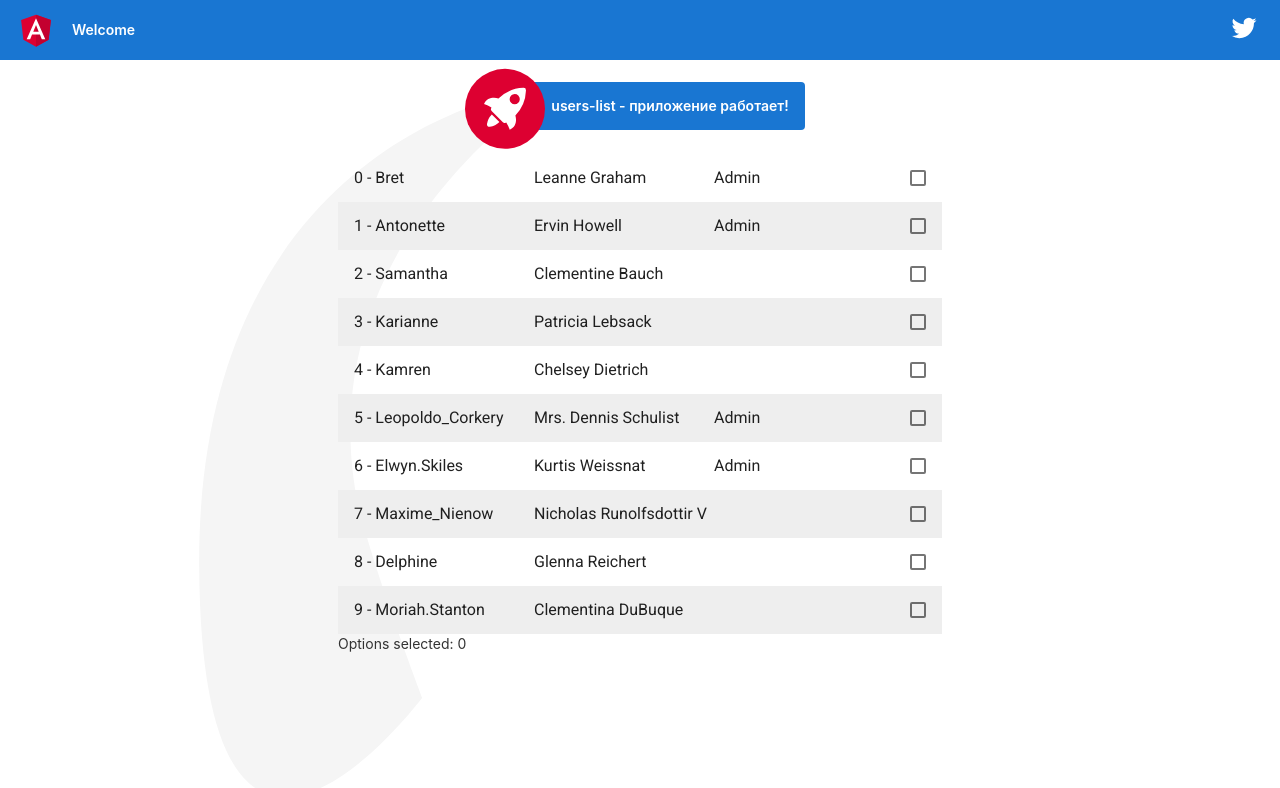
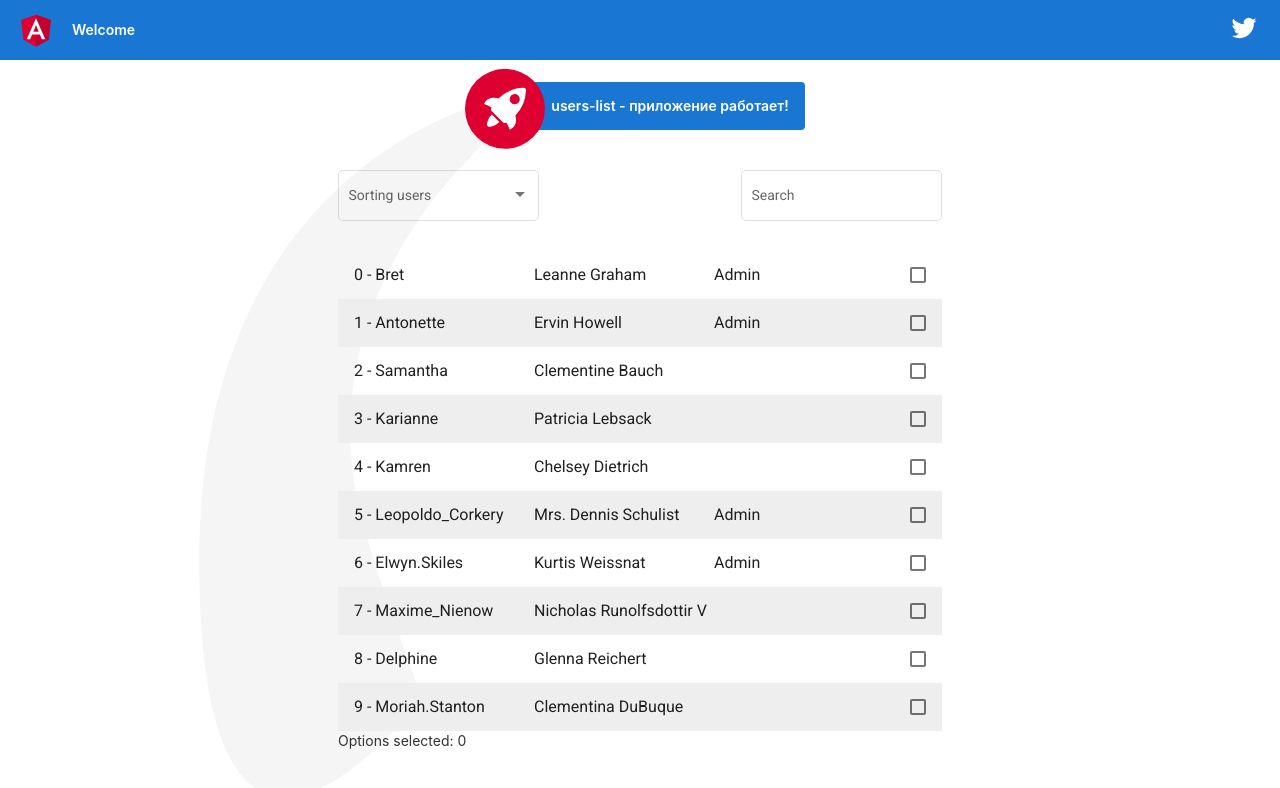
Before and after one commit to tanne-sh/Users-list, an Angular app: page / in a window 1280 px wide. Shown: the top 788 px of the page. Built offline with nearby package versions, Linux system fonts and the light colour scheme.

Commit message:
add  select and input for sorting and search users

```diff
--- a/src/app/users-list/users-list.component.html
+++ b/src/app/users-list/users-list.component.html
@@ -1,3 +1,20 @@
+<div class="line">
+  <mat-form-field appearance="outline">
+    <mat-label>Sorting users</mat-label>
+    <mat-select>
+      <mat-option value="0">from A to Z</mat-option>
+      <mat-option value="1">from Z to A</mat-option>
+    </mat-select>
+  </mat-form-field>
+
+  <mat-form-field appearance="outline">
+    <mat-label>Search</mat-label>
+    <input matInput placeholder="To find" value="">
+  </mat-form-field>
+
+</div>
+
+
 <mat-selection-list #users>
     <mat-list-option
         *ngFor="let user of usersList; let i=index"
--- a/src/app/users-list/users-list.component.scss
+++ b/src/app/users-list/users-list.component.scss
@@ -6,3 +6,10 @@
 .gray{
     background-color: #eee;
 }
+
+.line{
+    margin-top: 20px;
+    display: flex;
+    justify-content: space-between;
+    align-items: flex-start;
+}
--- a/src/app/users-list/users-list.component.ts
+++ b/src/app/users-list/users-list.component.ts
@@ -1,5 +1,6 @@
 import { Component, OnInit } from '@angular/core';
 import { UsersService } from './../users.service';
+import { User} from '../shared/user';
 
 @Component({
   selector: 'app-users-list',
@@ -7,7 +8,7 @@ import { UsersService } from './../users.service';
   styleUrls: ['./users-list.component.scss']
 })
 export class UsersListComponent implements OnInit {
- usersList = [];
+ usersList: User[] = [];
   constructor(public userService: UsersService) { }
 
   ngOnInit(): void {
--- a/src/app/users.service.ts
+++ b/src/app/users.service.ts
@@ -1,5 +1,5 @@
 import { Injectable } from '@angular/core';
-
+import {User} from './shared/user'
 @Injectable({
   providedIn: 'root'
 })
@@ -11,7 +11,7 @@ export class UsersService {
     return this.usersList
   }
 
-  usersList = [
+  usersList: User[] = [
     {
       "id": 1,
       "name": "Leanne Graham",
```
Also changed, not shown: src/app/app.module.ts (+14 -3 lines), src/app/shared/user.ts (+7 -0 lines).
